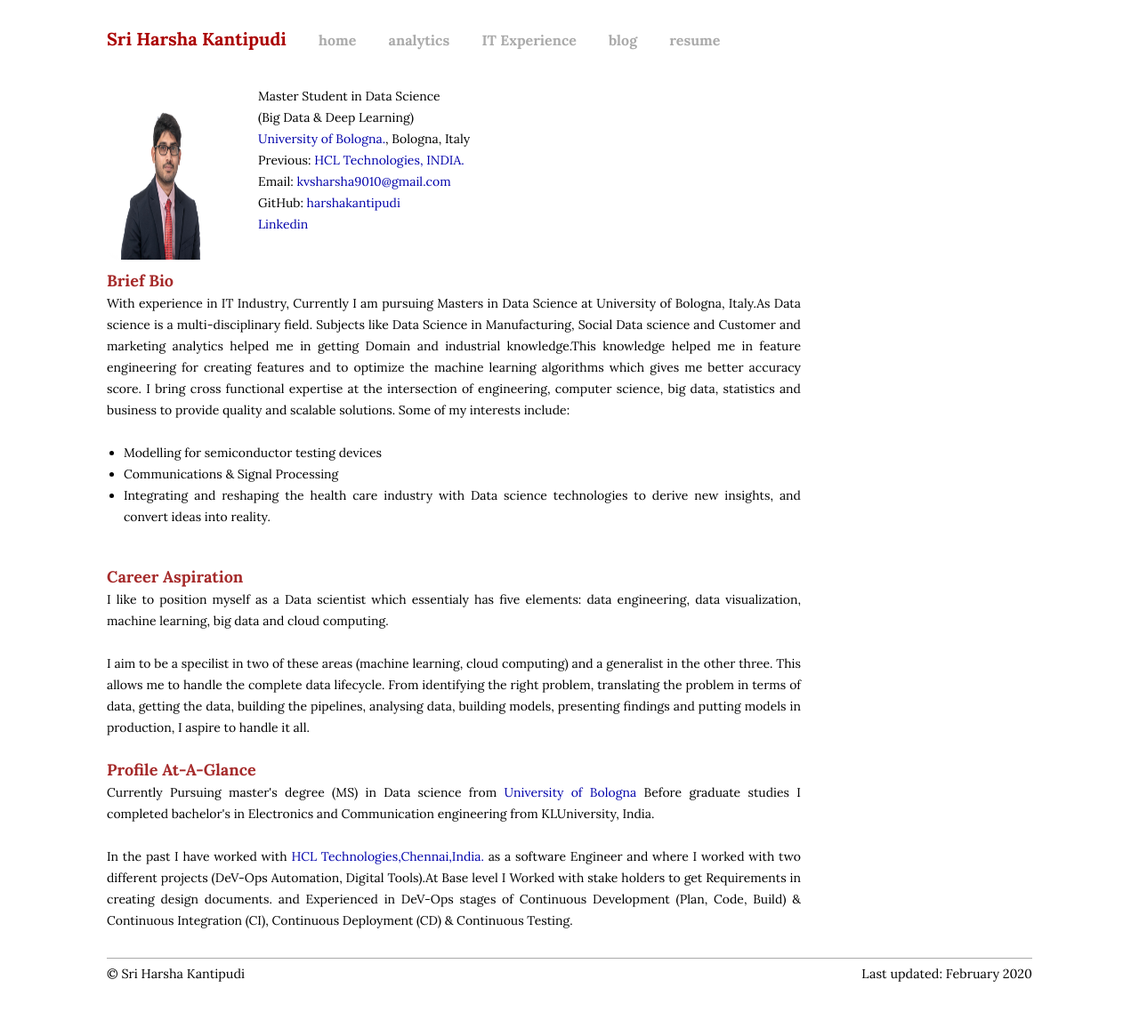
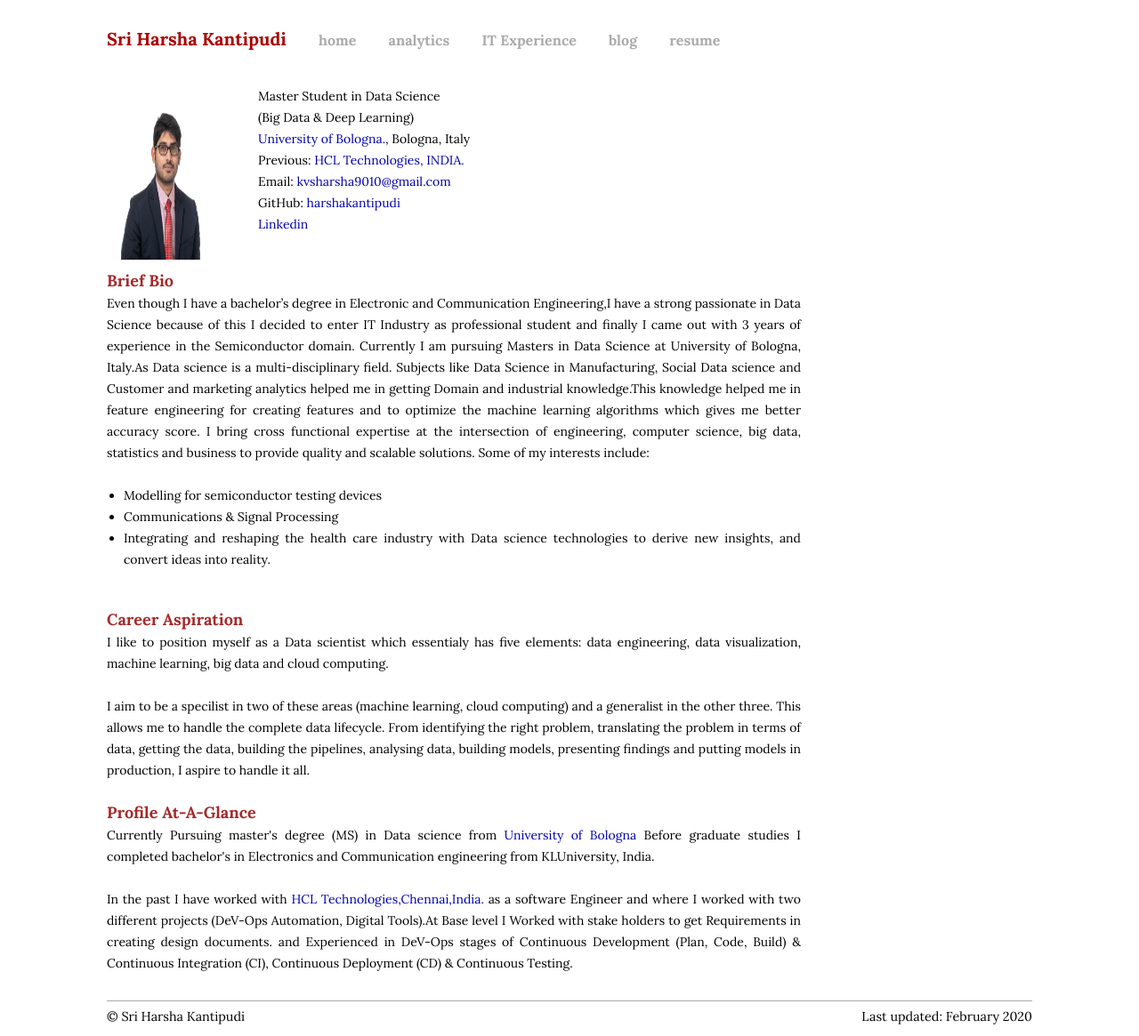
Before and after one commit to harshakantipudi/Harshakantipudi.github.io, a Jekyll site: the page built from index.md, in a window 1280 px wide. Shown: the whole page at 89% size. Built offline with Jekyll 4.4.1, drawn with Linux system fonts in a browser that asks for light colours; before the commit the page ends 1117 px from its top, so only the background shows below that.

Commit message:
Update home.html

```diff
--- a/_layouts/home.html
+++ b/_layouts/home.html
@@ -26,7 +26,8 @@
 
               <div class="homecontent">
                 <b><span style="color:brown"><font size="4">Brief Bio</font></span></b> <br>
-                With experience in IT Industry, Currently I am pursuing Masters in Data Science at University of Bologna, Italy.As Data science is a multi-disciplinary field. Subjects like Data Science in Manufacturing, Social Data science and Customer and marketing analytics helped me
+                Even though I have a bachelor’s degree in Electronic and Communication Engineering,I have a strong passionate in Data Science because of this I decided to enter IT Industry as professional student and finally I came out with 3 years of experience in the Semiconductor domain.
+                Currently I am pursuing Masters in Data Science at University of Bologna, Italy.As Data science is a multi-disciplinary field. Subjects like Data Science in Manufacturing, Social Data science and Customer and marketing analytics helped me
                 in getting Domain and industrial knowledge.This knowledge helped me in feature engineering for creating features and to optimize the machine learning algorithms which gives me better accuracy score.
                 I bring cross functional expertise at the intersection of engineering, computer science, big data, statistics and business to provide quality and scalable solutions. Some of my interests include:
                 <br>
```
